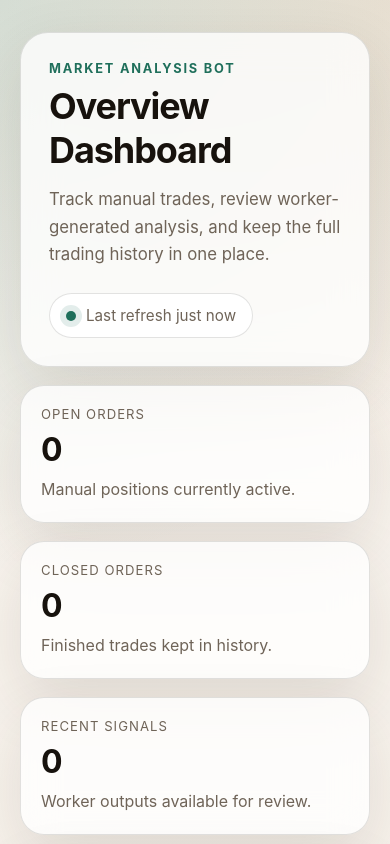
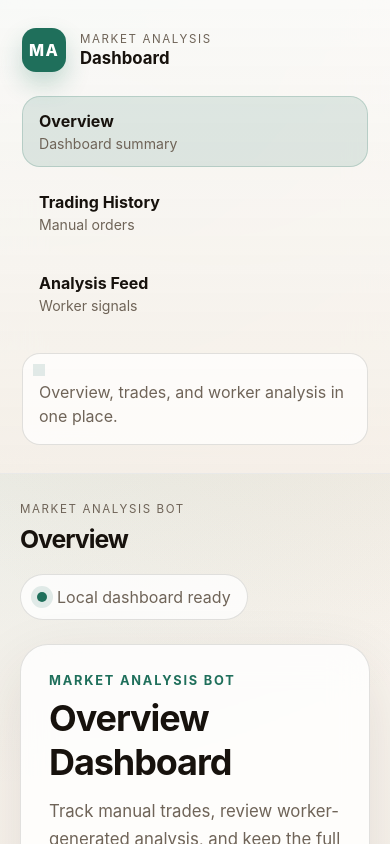
Before and after one commit to dnhieu992/market-analysis, a Next.js app in the folder apps/web/: page / in a window 390 px wide. Shown: the top 844 px of the page. Built offline with nearby package versions, Linux system fonts and the light colour scheme; no server answers.

Commit message:
feat: add dashboard shell and responsive layout

```diff
--- a/apps/web/src/app/globals.css
+++ b/apps/web/src/app/globals.css
@@ -35,10 +35,157 @@ a {
   text-decoration: none;
 }
 
+.app-shell {
+  display: grid;
+  grid-template-columns: 280px minmax(0, 1fr);
+  min-height: 100vh;
+}
+
+.app-shell-main {
+  min-width: 0;
+}
+
+.app-shell-content {
+  padding-bottom: 56px;
+}
+
+.sidebar-nav {
+  position: sticky;
+  top: 0;
+  height: 100vh;
+  display: flex;
+  flex-direction: column;
+  gap: 24px;
+  padding: 28px 22px;
+  border-right: 1px solid rgba(23, 18, 13, 0.08);
+  background:
+    linear-gradient(180deg, rgba(255, 255, 255, 0.78), rgba(245, 239, 231, 0.88)),
+    rgba(255, 255, 255, 0.3);
+  backdrop-filter: blur(20px);
+}
+
+.sidebar-brand {
+  display: flex;
+  align-items: center;
+  gap: 14px;
+}
+
+.sidebar-brand-mark {
+  display: inline-flex;
+  align-items: center;
+  justify-content: center;
+  width: 44px;
+  height: 44px;
+  border-radius: 14px;
+  background: var(--accent);
+  color: white;
+  font-weight: 800;
+  letter-spacing: 0.08em;
+  box-shadow: 0 12px 24px rgba(31, 111, 91, 0.24);
+}
+
+.sidebar-brand-eyebrow,
+.sidebar-brand-title,
+.topbar-kicker,
+.sidebar-footnote p {
+  margin: 0;
+}
+
+.sidebar-brand-eyebrow,
+.topbar-kicker {
+  font-size: 0.72rem;
+  letter-spacing: 0.14em;
+  text-transform: uppercase;
+  color: var(--muted);
+}
+
+.sidebar-brand-title {
+  margin-top: 2px;
+  font-size: 1.05rem;
+  font-weight: 700;
+}
+
+.sidebar-nav-links {
+  display: grid;
+  gap: 10px;
+}
+
+.sidebar-nav-link {
+  display: grid;
+  gap: 4px;
+  padding: 14px 16px;
+  border-radius: 18px;
+  border: 1px solid transparent;
+  transition:
+    transform 160ms ease,
+    border-color 160ms ease,
+    background-color 160ms ease;
+}
+
+.sidebar-nav-link:hover {
+  transform: translateX(2px);
+  border-color: var(--border);
+  background: rgba(255, 255, 255, 0.6);
+}
+
+.sidebar-nav-link.is-active {
+  border-color: rgba(31, 111, 91, 0.2);
+  background: rgba(31, 111, 91, 0.12);
+}
+
+.sidebar-nav-link-label {
+  font-weight: 700;
+}
+
+.sidebar-nav-link-description {
+  font-size: 0.88rem;
+  color: var(--muted);
+}
+
+.sidebar-footnote {
+  margin-top: auto;
+  padding: 16px;
+  border-radius: 18px;
+  background: rgba(255, 255, 255, 0.7);
+  border: 1px solid var(--border);
+}
+
+.sidebar-footnote p {
+  margin-top: 10px;
+  color: var(--muted);
+  line-height: 1.5;
+}
+
+.topbar {
+  display: flex;
+  align-items: flex-start;
+  justify-content: space-between;
+  gap: 20px;
+  padding: 28px 20px 0;
+}
+
+.topbar h1 {
+  margin: 8px 0 0;
+  font-size: clamp(1.55rem, 3vw, 2.25rem);
+  letter-spacing: -0.04em;
+}
+
+.topbar-status {
+  display: inline-flex;
+  align-items: center;
+  gap: 10px;
+  padding: 12px 16px;
+  border-radius: 999px;
+  background: rgba(255, 255, 255, 0.78);
+  border: 1px solid var(--border);
+  color: var(--muted);
+  white-space: nowrap;
+}
+
 .dashboard-shell {
   max-width: 1120px;
   margin: 0 auto;
-  padding: 32px 20px 56px;
+  padding: 24px 20px 56px;
 }
 
 .hero-card,
@@ -442,6 +589,21 @@ a {
 }
 
 @media (max-width: 860px) {
+  .app-shell {
+    grid-template-columns: 1fr;
+  }
+
+  .sidebar-nav {
+    position: static;
+    height: auto;
+    border-right: 0;
+    border-bottom: 1px solid rgba(23, 18, 13, 0.08);
+  }
+
+  .topbar {
+    flex-direction: column;
+  }
+
   .hero-card,
   .content-grid {
     grid-template-columns: 1fr;
--- a/apps/web/src/app/layout.tsx
+++ b/apps/web/src/app/layout.tsx
@@ -1,5 +1,6 @@
 import type { Metadata } from 'next';
 import type { ReactNode } from 'react';
+import { AppShell } from '../components/layout/app-shell';
 import './globals.css';
 
 export const metadata: Metadata = {
@@ -14,7 +15,9 @@ type RootLayoutProps = Readonly<{
 export default function RootLayout({ children }: RootLayoutProps) {
   return (
     <html lang="en">
-      <body>{children}</body>
+      <body>
+        <AppShell>{children}</AppShell>
+      </body>
     </html>
   );
 }
--- /dev/null
+++ b/apps/web/src/components/layout/app-shell.tsx
@@ -0,0 +1,27 @@
+"use client";
+
+import { usePathname } from 'next/navigation';
+import type { ReactNode } from 'react';
+
+import { SidebarNav } from './sidebar-nav';
+import { Topbar } from './topbar';
+
+type AppShellProps = Readonly<{
+  children: ReactNode;
+  currentPath?: string;
+}>;
+
+export function AppShell({ children, currentPath }: AppShellProps) {
+  const pathname = usePathname();
+  const resolvedPath = currentPath ?? pathname ?? '/';
+
+  return (
+    <div className="app-shell">
+      <SidebarNav currentPath={resolvedPath} />
+      <div className="app-shell-main">
+        <Topbar currentPath={resolvedPath} />
+        <div className="app-shell-content">{children}</div>
+      </div>
+    </div>
+  );
+}
--- /dev/null
+++ b/apps/web/src/components/layout/sidebar-nav.tsx
@@ -0,0 +1,71 @@
+import Link from 'next/link';
+import type { ReactNode } from 'react';
+
+type SidebarNavProps = Readonly<{
+  currentPath: string;
+}>;
+
+type NavItem = Readonly<{
+  href: string;
+  label: string;
+  description: string;
+}>;
+
+const NAV_ITEMS: NavItem[] = [
+  {
+    href: '/',
+    label: 'Overview',
+    description: 'Dashboard summary'
+  },
+  {
+    href: '/trades',
+    label: 'Trading History',
+    description: 'Manual orders'
+  },
+  {
+    href: '/analysis',
+    label: 'Analysis Feed',
+    description: 'Worker signals'
+  }
+];
+
+function NavLink({
+  currentPath,
+  href,
+  label,
+  description
+}: SidebarNavProps & NavItem): ReactNode {
+  const isActive = currentPath === href;
+
+  return (
+    <Link className={`sidebar-nav-link${isActive ? ' is-active' : ''}`} href={href} aria-current={isActive ? 'page' : undefined}>
+      <span className="sidebar-nav-link-label">{label}</span>
+      <span className="sidebar-nav-link-description">{description}</span>
+    </Link>
+  );
+}
+
+export function SidebarNav({ currentPath }: SidebarNavProps) {
+  return (
+    <aside className="sidebar-nav">
+      <div className="sidebar-brand">
+        <span className="sidebar-brand-mark">MA</span>
+        <div>
+          <p className="sidebar-brand-eyebrow">Market Analysis</p>
+          <p className="sidebar-brand-title">Dashboard</p>
+        </div>
+      </div>
+
+      <nav aria-label="Primary" className="sidebar-nav-links">
+        {NAV_ITEMS.map((item) => (
+          <NavLink key={item.href} currentPath={currentPath} {...item} />
+        ))}
+      </nav>
+
+      <div className="sidebar-footnote">
+        <span className="status-dot" />
+        <p>Overview, trades, and worker analysis in one place.</p>
+      </div>
+    </aside>
+  );
+}
--- /dev/null
+++ b/apps/web/src/components/layout/topbar.tsx
@@ -0,0 +1,25 @@
+type TopbarProps = Readonly<{
+  currentPath: string;
+}>;
+
+const ROUTE_LABELS: Record<string, string> = {
+  '/': 'Overview',
+  '/trades': 'Trading History',
+  '/analysis': 'Analysis Feed'
+};
+
+export function Topbar({ currentPath }: TopbarProps) {
+  return (
+    <header className="topbar">
+      <div>
+        <p className="topbar-kicker">Market Analysis Bot</p>
+        <h1>{ROUTE_LABELS[currentPath] ?? 'Dashboard'}</h1>
+      </div>
+
+      <div className="topbar-status">
+        <span className="status-dot" />
+        <span>Local dashboard ready</span>
+      </div>
+    </header>
+  );
+}
```
Also changed, not shown: 1 other file (tests, documents, lock files or other folders).
